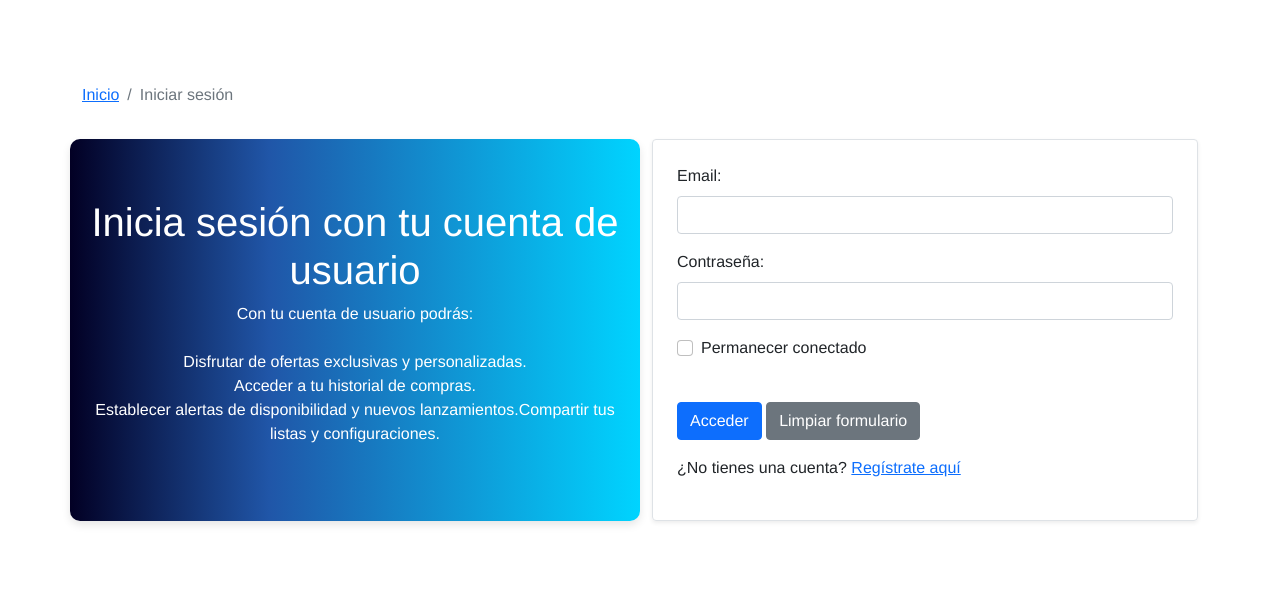
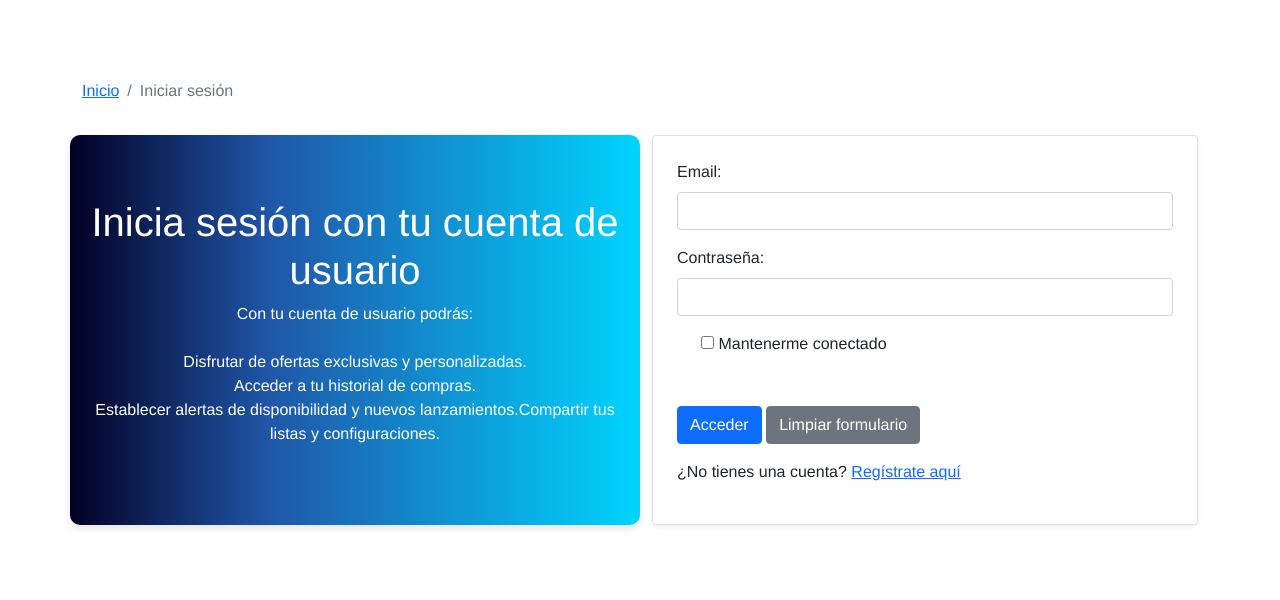
Before and after one commit to anietooo/DWES_P3_LuisJ_AlejandroN, a PHP site: page /login.php in a window 1280 px wide. Shown: the part 100-700 px from the top of the page. Run offline with PHP 8.4, Linux system fonts and the light colour scheme.

Commit message:
Cookies Actualizadas

```diff
--- a/login.php
+++ b/login.php
@@ -107,8 +107,7 @@ if ($_SERVER["REQUEST_METHOD"] == "POST") {
                         <div class="invalid-feedback"><?php echo $password1Err; ?></div>
                     </div>
                     <div class="form-group form-check">
-                        <input type="checkbox" name="conectado" id="conectado" class="form-check-input">
-                        <label class="form-check-label" for="conectado">Permanecer conectado</label>
+                        <label><input type="checkbox" name="conectado"> Mantenerme conectado</label>
                     </div>
                     <div class="form-group">
                         <label class="text-danger"><?php echo $errorLogin; ?></label>
```
